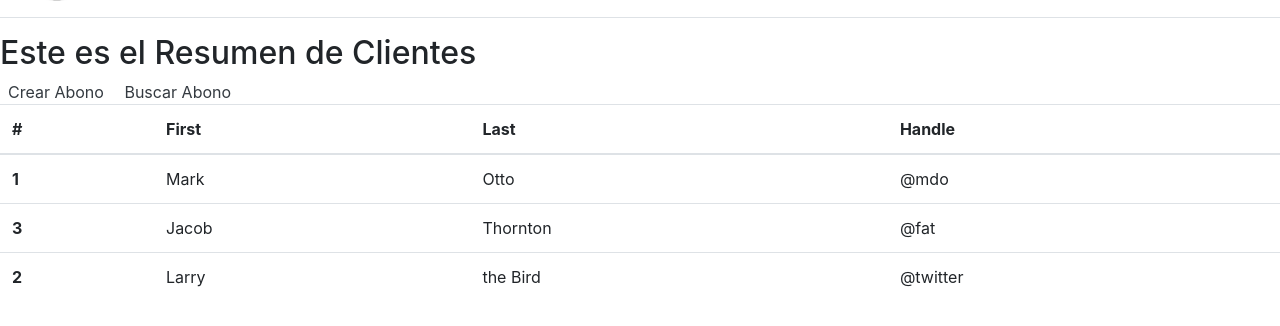
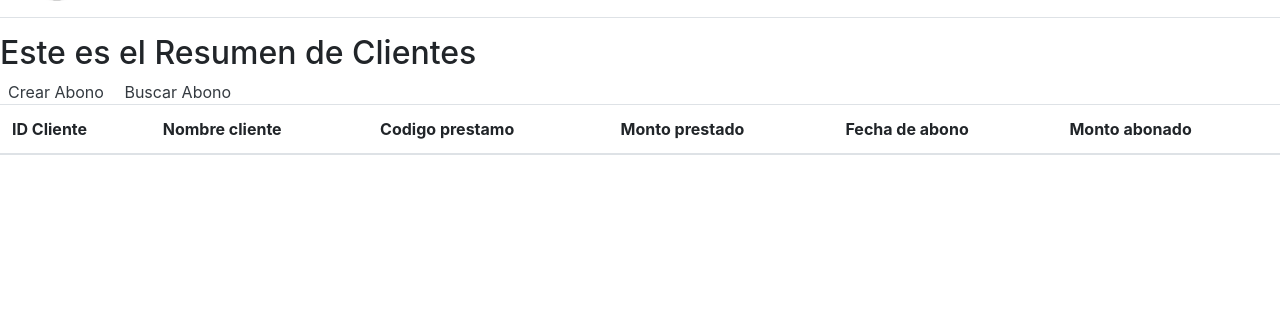
Before and after one commit to Victor-Tilve/PawnShop, a Django app: template source/Backend/templates/abonos/abonos_home.html in a window 1280 px wide. Shown: the part 85-411 px from the top of the page. Run offline with Django 3.2, Linux system fonts and the light colour scheme; the template is opened without the code that fills it, so the values that code supplies are empty; some libraries are stand-ins or nearby versions.

Commit message:
modificaciones a abonos, funcional

```diff
--- a/source/Backend/abonos/urls.py
+++ b/source/Backend/abonos/urls.py
@@ -5,5 +5,6 @@ path('', views.abono_home_view,name='abonos-home'),
 path('crear/', views.abono_create_view,name='abonos-crear'),
 path('buscar/', views.abono_search_view,name='abonos-buscar'),
 path('get/ajax/validate/prestamos_cliente', views.check_prestamos_cliente, name = "check_prestamos_cliente"),
-path('get/ajax/validate/prestamo_informacion', views.check_prestamo_informacion, name = "check_prestamo_informacion")
+path('get/ajax/validate/prestamo_informacion', views.check_prestamo_informacion, name = "check_prestamo_informacion"),
+path('get/ajax/validate/tabla_abono', views.tabla_abono, name = "tabla_abono")
 ]
--- /dev/null
+++ b/source/Backend/static/js/abonos/tablas_abono.js
@@ -0,0 +1,19 @@
+$( document ).ready(function() {
+  console.log("Dentro de documento")
+  $.ajax({
+    type: "GET",
+    url: "http://127.0.0.1:8000/abonos/get/ajax/validate/tabla_abono",
+    success: function (response) {
+      let tabla = response["_abonos_imformacion"];
+      $("#id_tabla_prestamo").html("");
+      //$("#id_codigo_prestamo").html( "<p>All new content. <em>You bet!</em></p>" );
+      for (let i = 0; i < tabla.length; i++) {
+        $("#id_tabla_prestamo").append(tabla[i]);
+      }
+
+    },
+    error: function (response) {
+      console.log("Hubo un error");
+    },
+  });
+});
--- a/source/Backend/templates/abonos/abonos_home.html
+++ b/source/Backend/templates/abonos/abonos_home.html
@@ -6,33 +6,18 @@
 <a class="p-2 text-dark" href="{% url 'abonos-crear' %}">Crear Abono</a>
 <a class="p-2 text-dark" href="{% url 'abonos-buscar' %}">Buscar Abono</a>
 <table class="table">
-    <thead>
-      <tr>
-        <th scope="col">#</th>
-        <th scope="col">First</th>
-        <th scope="col">Last</th>
-        <th scope="col">Handle</th>
-      </tr>
-    </thead>
-    <tbody>
-      <tr>
-        <th scope="row">1</th>
-        <td>Mark</td>
-        <td>Otto</td>
-        <td>@mdo</td>
-      </tr>
-      <tr>
-        <th scope="row">3</th>
-        <td>Jacob</td>
-        <td>Thornton</td>
-        <td>@fat</td>
-      </tr>
-      <tr>
-        <th scope="row">2</th>
-        <td>Larry</td>
-        <td>the Bird</td>
-        <td>@twitter</td>
-      </tr>
-    </tbody>
+  <thead>
+    <tr>
+      <th scope="col">ID Cliente</th>
+      <th scope="col">Nombre cliente</th>
+      <th scope="col">Codigo prestamo</th>
+      <th scope="col">Monto prestado</th>
+      <th scope="col">Fecha de abono</th>
+      <th scope="col">Monto abonado</th>
+    </tr>
+  </thead>
+  <tbody id="id_tabla_prestamo">
+  </tbody>
   </table>
+  <script src="{% static 'js/abonos/tablas_abono.js' %}"></script>
 {% endblock content %}
```
Also changed, not shown: source/Backend/abonos/views.py (+20 -1 lines).
